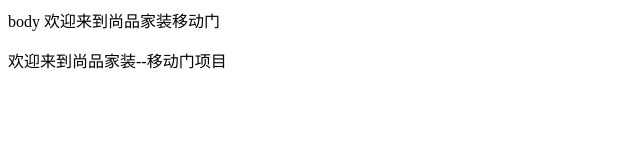
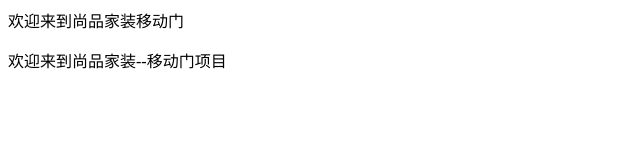
Before and after one commit to janedxj/janedxj.github.io, a plain HTML site: page index.html in a window 1280 px wide. Shown: the full height of the page, 0-640 px from the left. Drawn offline with Linux system fonts and the light colour scheme.

Commit message:
Update index.html

```diff
--- a/index.html
+++ b/index.html
@@ -5,7 +5,7 @@
 </head>
 
 <body>
-<p>body 欢迎来到尚品家装移动门</p>
+<p> 欢迎来到尚品家装移动门</p>
 <p>欢迎来到尚品家装--移动门项目</p>
 </body>
 
```
